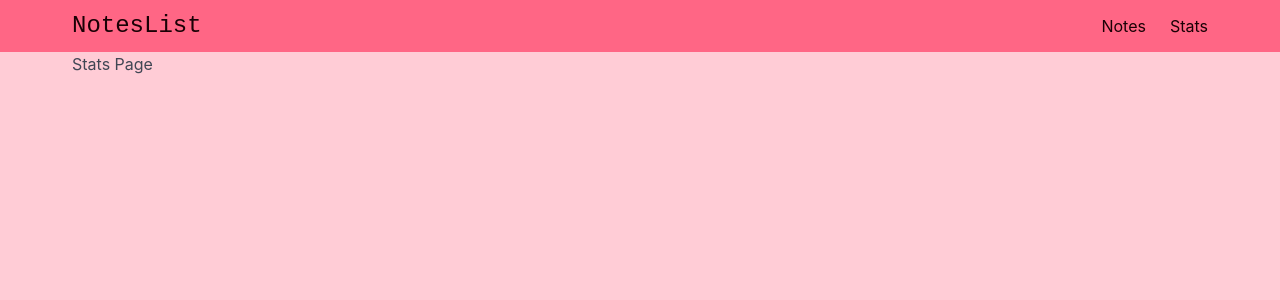
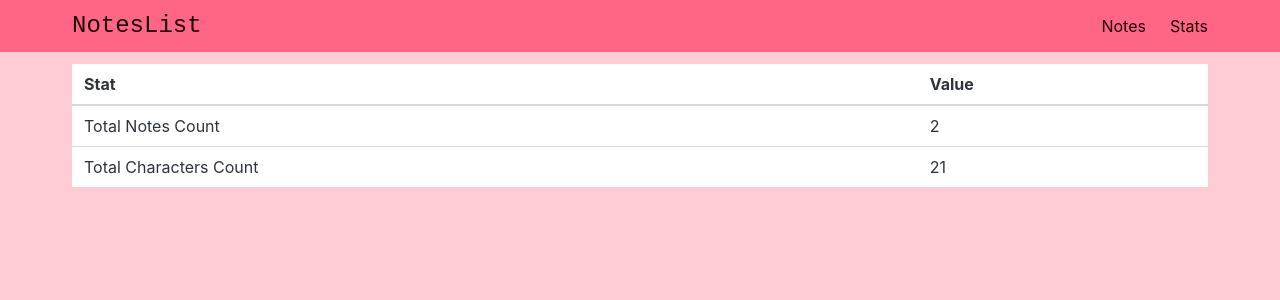
Before and after one commit to Sibelozlemgul/noteslist-vue, a Vue app: page /#/stats in a window 1280 px wide. Shown: the top 300 px of the page. Built offline with nearby package versions, Linux system fonts and the light colour scheme.

Commit message:
Update note functionality

```diff
--- a/src/Views/StatsView.vue
+++ b/src/Views/StatsView.vue
@@ -1,3 +1,32 @@
 <template>
-    <div>Stats Page</div>
-  </template>
+  <div class="mt-3">
+    <table class="table is-fullwidth">
+      <thead>
+        <tr>
+          <th>Stat</th>
+          <th>Value</th>
+        </tr>
+      </thead>
+
+      <tbody>
+        <tr>
+          <td>Total Notes Count</td>
+          <td>{{ notesCount }}</td>
+        </tr>
+        <tr>
+          <td>Total Characters Count</td>
+          <td>{{ totalCharactersCount }}</td>
+        </tr>
+      </tbody>
+    </table>
+  </div>
+</template>
+
+<script setup>
+  import { useNotesStore } from '../stores/NotesStore';
+
+  const notesStore = useNotesStore();
+
+  const notesCount = notesStore.totalNotesCount;
+  const totalCharactersCount = notesStore.totalCharactersCount;
+</script>
--- a/src/stores/NotesStore.js
+++ b/src/stores/NotesStore.js
@@ -11,6 +11,18 @@
     return (id) => {
       return notes.value.find((note) => note.id === id).content;
     };
+  });
+
+  const totalNotesCount = computed(() => {
+    return notes.value.length;
+  });
+
+  const totalCharactersCount = computed(() => {
+    let count = 0;
+    for (let note of notes.value) {
+      count += note.content.length;
+    }
+    return count;
   });
 
   const addNote = (noteContent) => {
@@ -37,6 +49,8 @@
     updateNote,
     getNoteContentById,
     addNote,
-    deleteNote
+    deleteNote,
+    totalCharactersCount,
+    totalNotesCount
   };
 });
```
Also changed, not shown: src/Views/EditNoteView.vue (indentation only).
